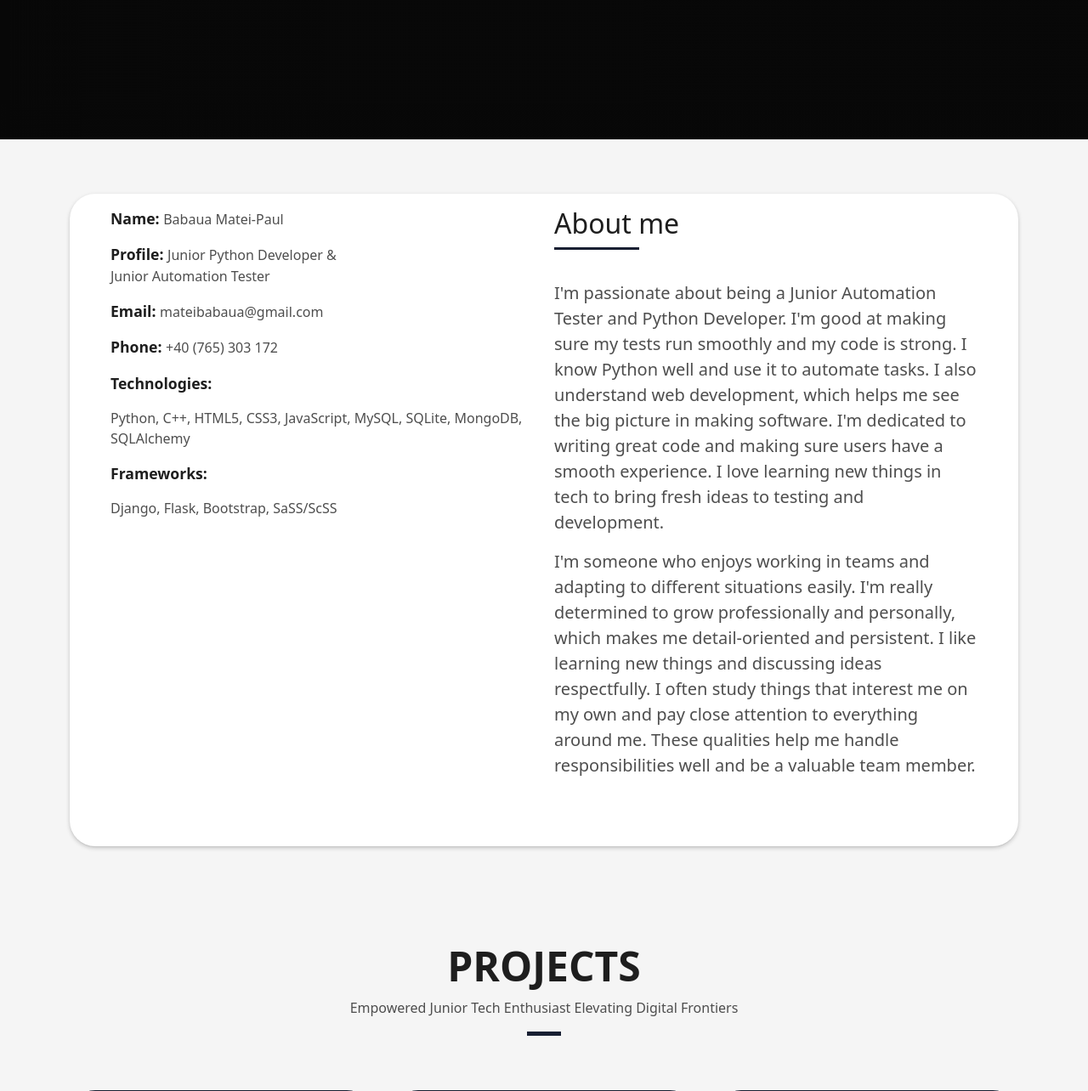
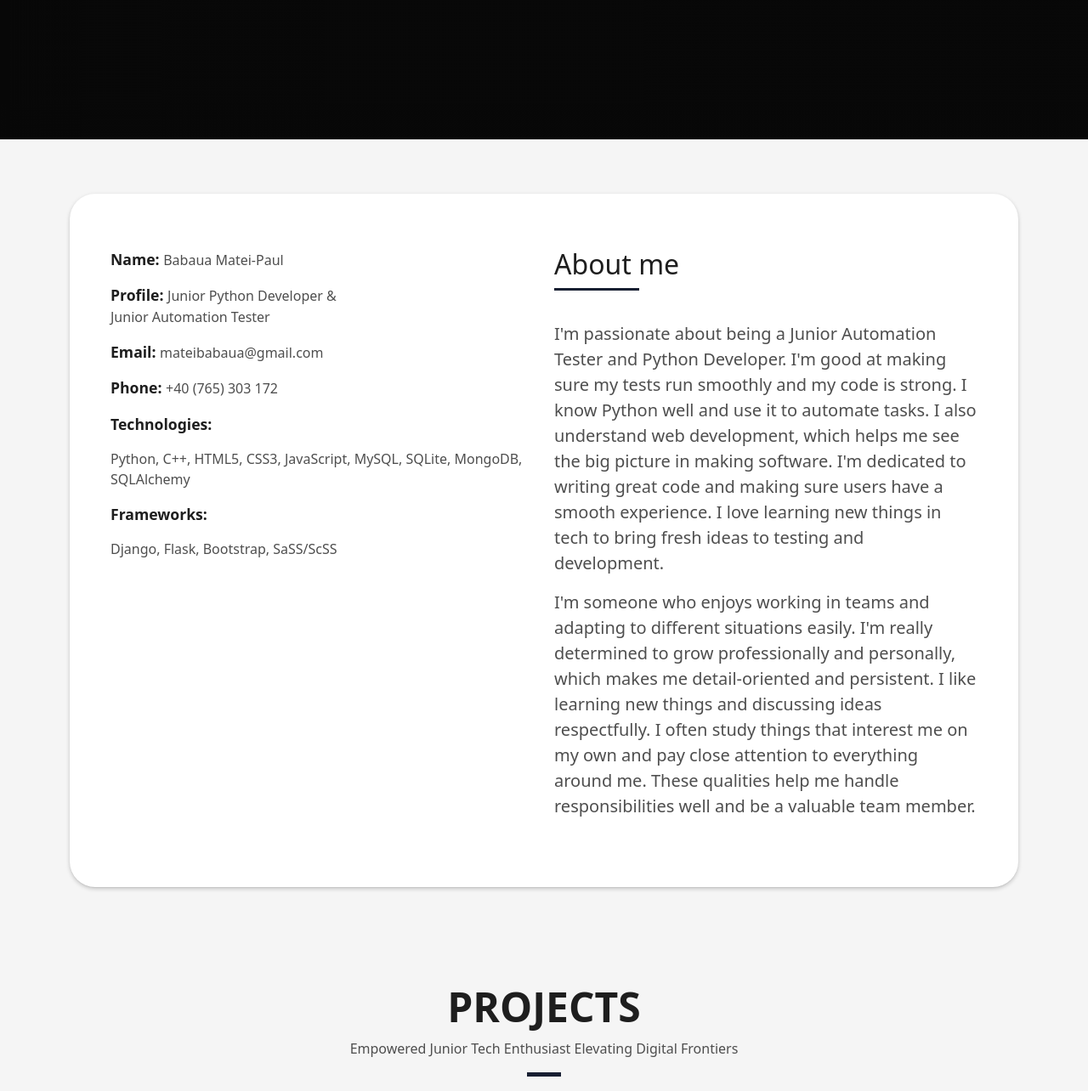
Before and after one commit to MateiBabaua/Final-Project, a Flask app: page / in a window 1280 px wide. Shown: the part 636-1920 px from the top of the page at 85% size. Run offline with Flask 3, Linux system fonts and the light colour scheme; data comes from the database, SQL or seed files in the repository; some libraries are stand-ins or nearby versions.

Commit message:
Update style.css

```diff
--- a/static/assets/css/style.css
+++ b/static/assets/css/style.css
@@ -815,7 +815,7 @@ a:hover {
                                           About Section
 ---------------------------------------------------------------------------------------*/
 .about-mf .box-shadow-full {
-  padding-top: 1rem;
+  padding-top: 4rem;
   padding-bottom: 4rem;
 }
 
```
